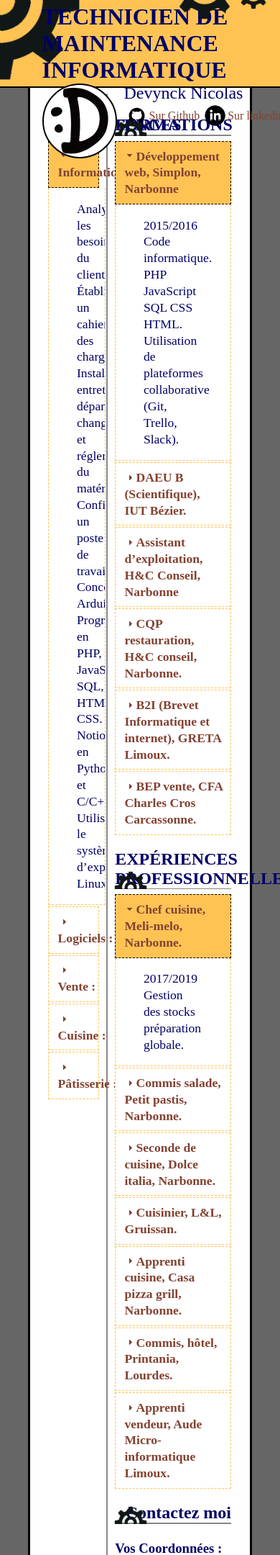
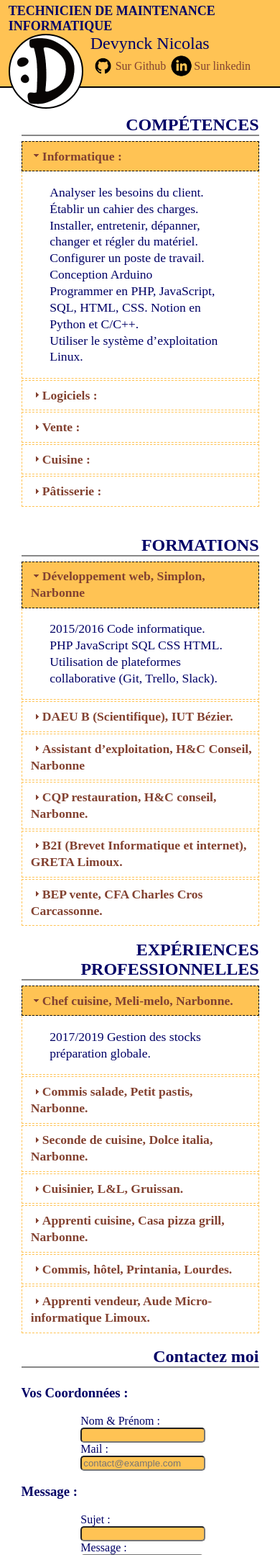
Before and after one commit to nicolas-devynck/nicolas-devynck, a PHP site: page / in a window 390 px wide; the page is wider, and only the part inside the window is pictured. Shown: the top 2160 px of that part at 72% size. Run offline with PHP 8.4, Linux system fonts and the light colour scheme.

Commit message:
responsive

```diff
--- a/css/style.css
+++ b/css/style.css
@@ -135,3 +135,70 @@ textarea {
 	width: 50px;
 	height: 50px;
 }
+/* media query */
+/* Print */
+@media print {
+	#menu, #footer, aside {
+	  display:none;
+	}
+	body {
+	  font-size:120%;
+	  color:black;
+	}
+  }
+  /* responsive */
+@media screen and (max-width: 1090px) {
+	#engr4 {
+		display: none;
+	}
+	#engr5 {
+		top: -68px;
+		width: 100px;
+		height: 100px;
+	}
+}
+@media screen and (max-width: 1040px) {
+	#engr5, #engr9, #engr7, #engr6, #engr8 {
+		display: none;
+	}
+	.cache_engrenage {
+		margin-bottom:-40px;
+		top: -20px;
+	}
+}
+@media screen and (max-width: 950px) {
+	h1 {
+		font-size : x-large;
+	}
+	.left, .right {
+		float:none;
+	}
+	.left {
+		width: calc(100% - 20px);
+	}
+	.right {
+		border-left: none;
+		width: calc(100% - 20px);
+	}
+
+}
+@media screen and (max-width: 750px) {
+	#engr1 {
+		display: none;
+	}
+	.header {
+		padding-left: 3%;
+	}
+}
+@media screen and (max-width: 640px) {
+	body {
+		padding: 0;
+	}
+	#cadre {
+		border: none;
+	}
+	h1 {
+		font-size : large;
+	}
+
+}
```
